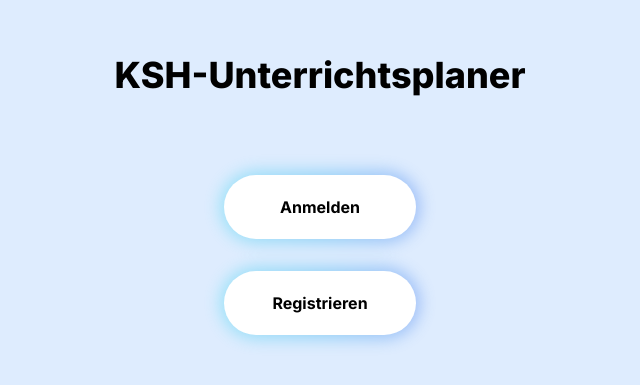
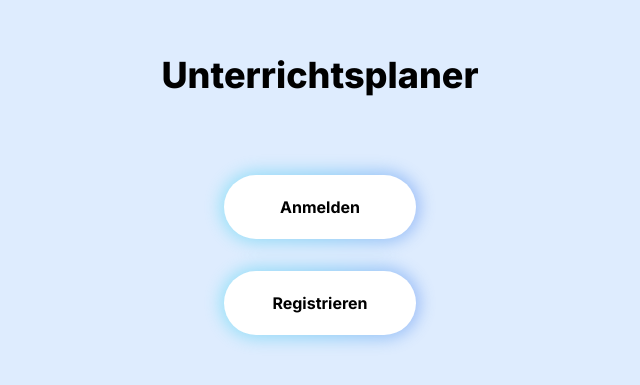
Before and after one commit to BWizard06/ksh_unterrichtsplaner, a Next.js app: page / in a window 1280 px wide. Shown: the part 205-590 px from the top of the page, without its empty margins (320-960 px from the left). Built offline with nearby package versions, Linux system fonts and the light colour scheme.

Commit message:
update landingpage

```diff
--- a/app/layout.js
+++ b/app/layout.js
@@ -5,7 +5,7 @@ import { Toaster } from "@/components/ui/toaster";
 const inter = Inter({ subsets: ["latin"] });
 
 export const metadata = {
-  title: "Create Next App",
+  title: "Unterrichtsplaner",
   description: "Generated by create next app",
 };
 
--- a/app/page.js
+++ b/app/page.js
@@ -9,7 +9,7 @@ export default function Home() {
     return (
         <main className="flex flex-col h-screen space-x-20 items-center justify-center">
             <div className="flex flex-col items-center">
-                <span className='title'><TypewriterEffect wordArray='KSH-Unterrichtsplaner' /></span>
+                <span className='title'><TypewriterEffect wordArray='Unterrichtsplaner' /></span>
 
                 <div className="w-48 mt-20">
                     <div className="relative group cursor-pointer">
```
